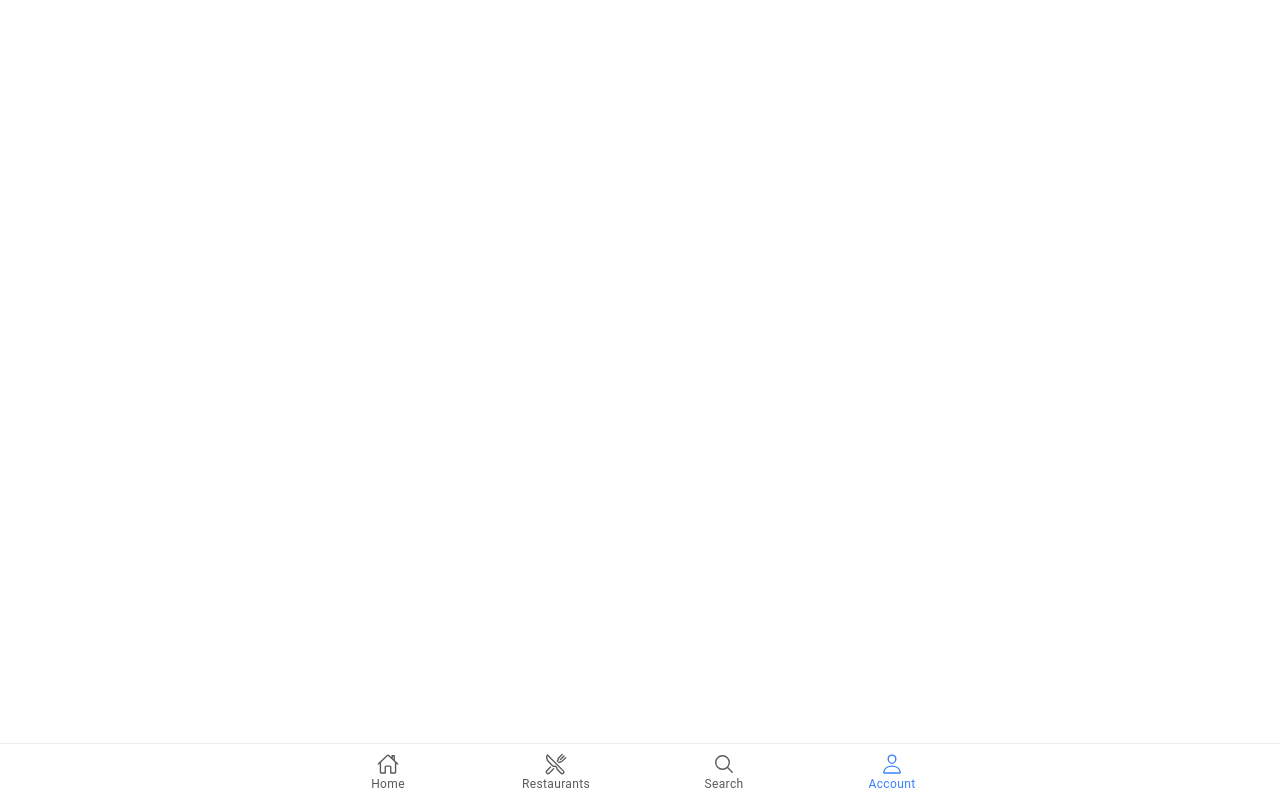
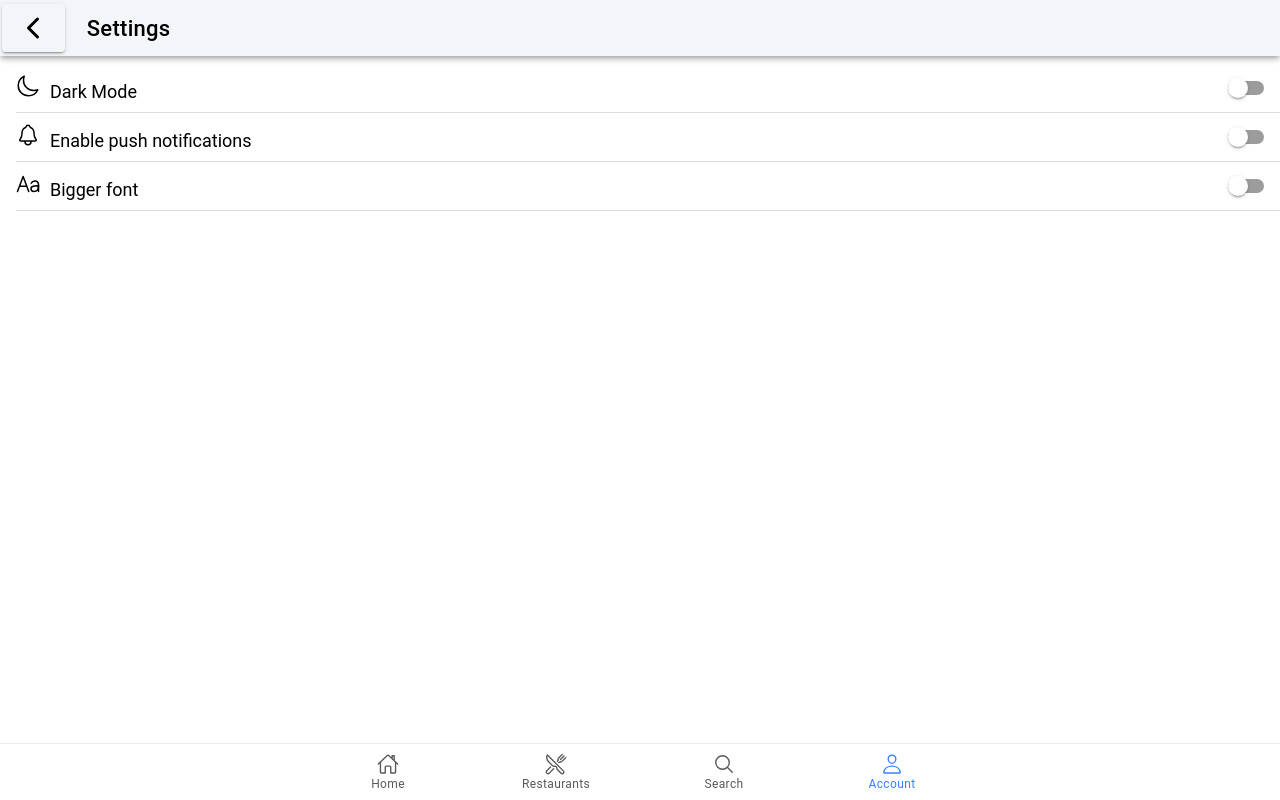
Before and after one commit to ToniGrondahl/FoodApp, a React (Vite) app: page /account/settings in a window 1280 px wide. Built offline with nearby package versions, Linux system fonts and the light colour scheme.

Commit message:
Account, settings & checkout page changes

```diff
--- a/src/App.tsx
+++ b/src/App.tsx
@@ -76,6 +76,7 @@ const App: React.FC = () => (
           </Route>
           <Route exact path="/account">
             <Account />
+          </Route>
           <Route exact path="/account/settings">
             <Settings />
           </Route>
@@ -84,7 +85,6 @@ const App: React.FC = () => (
           </Route>
           <Route exact path="/account/about">
             <About />
-            </Route>
           </Route>
           <Route exact path="/">
             <Redirect to="/home" />
--- a/src/pages/Account.css
+++ b/src/pages/Account.css
@@ -17,6 +17,7 @@
 .logout-button {
     margin-left: 30px;
     margin-right: 30px;
+    padding-bottom: 10px;
 }
 
 .account {
--- a/src/pages/Account.tsx
+++ b/src/pages/Account.tsx
@@ -1,8 +1,9 @@
 import { useState, useRef, useEffect, } from 'react';
-import { IonButton, IonContent, IonHeader, IonItem, IonList, IonPage, IonTitle, IonToolbar, useIonActionSheet, IonIcon, IonModal } from '@ionic/react';
+import { IonButton, IonContent, IonHeader, IonItem, IonList, IonPage, IonTitle, IonToolbar, useIonActionSheet, IonIcon, IonModal, IonRouterOutlet, IonLabel, } from '@ionic/react';
 import { callOutline, helpCircleOutline, logOutOutline, settingsOutline, } from 'ionicons/icons';
-import { useHistory } from 'react-router-dom';
+import { useHistory, Route } from 'react-router-dom';
 import './Account.css';
+import Settings from './Account/Settings';
 
 
 function Account() {
@@ -58,12 +59,13 @@ function Account() {
                 </IonToolbar>
             </IonHeader>
             <IonContent fullscreen>
-                <IonHeader collapse="condense">
-                </IonHeader>
                 <IonList>
-                    <IonItem routerLink='/account/settings'> <IonIcon className="settings" aria-hidden="true" icon={settingsOutline} /> Settings </IonItem>
-                    <IonItem routerLink='/account/contact'> <IonIcon className="contact" aria-hidden="true" icon={callOutline} />  Contact </IonItem>
-                    <IonItem routerLink='/account/about'> <IonIcon className="about" aria-hidden="true" icon={helpCircleOutline} /> About </IonItem>
+                    <IonItem routerLink='account/settings'> <IonIcon className="settings" aria-hidden="true" icon={settingsOutline} /> Settings </IonItem>
+                    <IonRouterOutlet>
+                        <Route path="account/settings" component={Settings} />
+                    </IonRouterOutlet>
+                    <IonItem routerLink='account/contact'> <IonIcon className="contact" aria-hidden="true" icon={callOutline} />  Contact </IonItem>
+                    <IonItem routerLink='account/about'> <IonIcon className="about" aria-hidden="true" icon={helpCircleOutline} /> About </IonItem>
                 </IonList>
             </IonContent>
 
--- a/src/pages/Account/Settings.css
+++ b/src/pages/Account/Settings.css
@@ -0,0 +1,31 @@
+.settings {
+    font-size: 22px;
+}
+
+.dark-mode-icon {
+    font-size: 24px;
+    padding-right: 10px;
+}
+
+.DarkMode {
+    font-size: large;
+}
+
+.enable {
+    font-size: large;
+}
+
+.notifications {
+    font-size: 24px;
+    padding-right: 10px;
+}
+
+.font-icon {
+    font-size: 24px;
+    padding-right: 10px;
+}
+
+
+.BiggerFont {
+    font-size: large;
+}
--- a/src/pages/Account/Settings.tsx
+++ b/src/pages/Account/Settings.tsx
@@ -1,24 +1,17 @@
-import {
-    IonPage,
-    IonHeader,
-    IonToolbar,
-    IonTitle,
-    IonContent,
-    IonList,
-    IonItem,
-    IonToggle,
-    IonButton,
-    IonBackButton,
-    IonIcon,
-} from '@ionic/react'
-import { moonOutline, notificationsOutline, textOutline } from 'ionicons/icons';
+import React from 'react';
+import { IonPage, IonHeader, IonToolbar, IonTitle, IonContent, IonList, IonItem, IonToggle, IonButton, IonBackButton, IonIcon, } from '@ionic/react'
+import { moonOutline, notificationsOutline, textOutline, chevronBackOutline } from 'ionicons/icons';
+import './Settings.css';
 
 const Settings: React.FC = () => {
     return (
         <IonPage>
             <IonHeader>
-                <IonToolbar color="tertiary">
-                    <IonTitle>Settings</IonTitle>
+                <IonToolbar color="light">
+                    <IonButton routerLink='/account' slot="start" color="light">
+                        <IonIcon className="arrow" size="large" icon={chevronBackOutline} />
+                    </IonButton>
+                    <IonTitle className='settings'>Settings</IonTitle>
                 </IonToolbar>
             </IonHeader>
             <IonContent>
@@ -26,30 +19,30 @@ const Settings: React.FC = () => {
                     <IonBackButton defaultHref="/account" />
                 </IonButton>
                 <IonList>
-                    <IonItem>
+                    <IonItem className='DarkMode'>
                         <IonToggle
                             color="tertiary"
                             aria-label="Tertiary toggle"
                             justify='space-between'>
-                            <IonIcon className='dark-mode' icon={moonOutline} ></IonIcon>
+                            <IonIcon className='dark-mode-icon' icon={moonOutline} ></IonIcon>
                             Dark Mode
                         </IonToggle>
                     </IonItem>
-                    <IonItem>
+                    <IonItem className='enable'>
                         <IonToggle
                             color="tertiary"
                             aria-label='Tertiary toggle'
                             justify='space-between'>
-                            <IonIcon className='notificiations' icon={notificationsOutline} ></IonIcon>
+                            <IonIcon className='notifications' icon={notificationsOutline} ></IonIcon>
                             Enable push notifications
                         </IonToggle>
                     </IonItem>
-                    <IonItem>
+                    <IonItem className='BiggerFont'>
                         <IonToggle
                             color="tertiary"
                             aria-label='Tertiary toggle'
                             justify='space-between'>
-                            <IonIcon className='bigger-font' icon={textOutline} ></IonIcon>
+                            <IonIcon className='font-icon' icon={textOutline} ></IonIcon>
                             Bigger font
                         </IonToggle>
                     </IonItem>
--- a/src/pages/Checkout.css
+++ b/src/pages/Checkout.css
@@ -60,7 +60,12 @@
     font-size: 24px;
 }
 
-.orderbutton {
-    padding-left: 20px;
+.center-button {
+    text-align: center;
+}
+
+.order-button {
     width: 400px;
+    height: 50px;
+    font-size: large;
 }
--- a/src/pages/Checkout.tsx
+++ b/src/pages/Checkout.tsx
@@ -59,7 +59,9 @@ const Checkout: React.FC = () => {
                             justify="space-between"> Non-contact-delivery </IonToggle>
                     </IonItem>
                 </IonList>
-                <IonButton className="orderbutton" color="success">ORDER</IonButton>
+                <div className="center-button">
+                    <IonButton className="order-button" color="success">ORDER</IonButton>
+                </div>
             </IonContent>
         </IonPage >
     );
```
Lines whose indentation alone changed are shown as unchanged.
